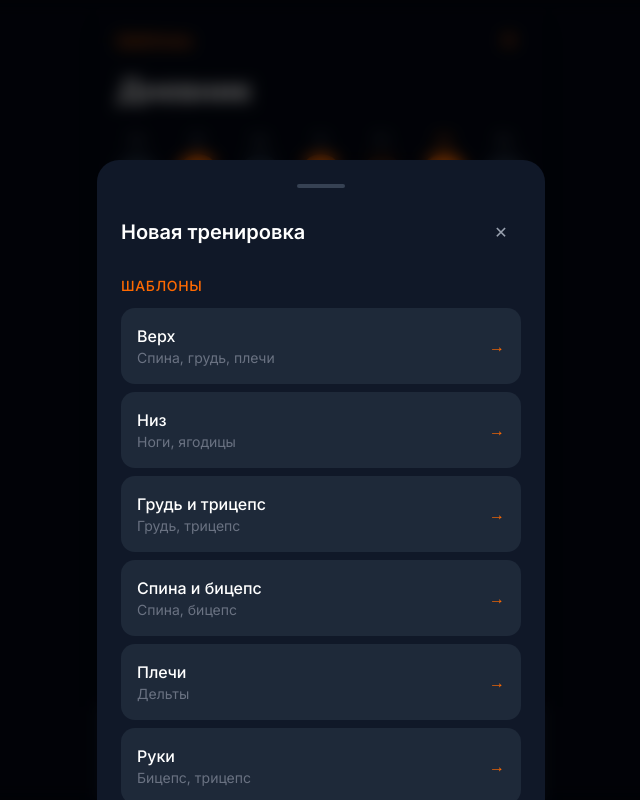
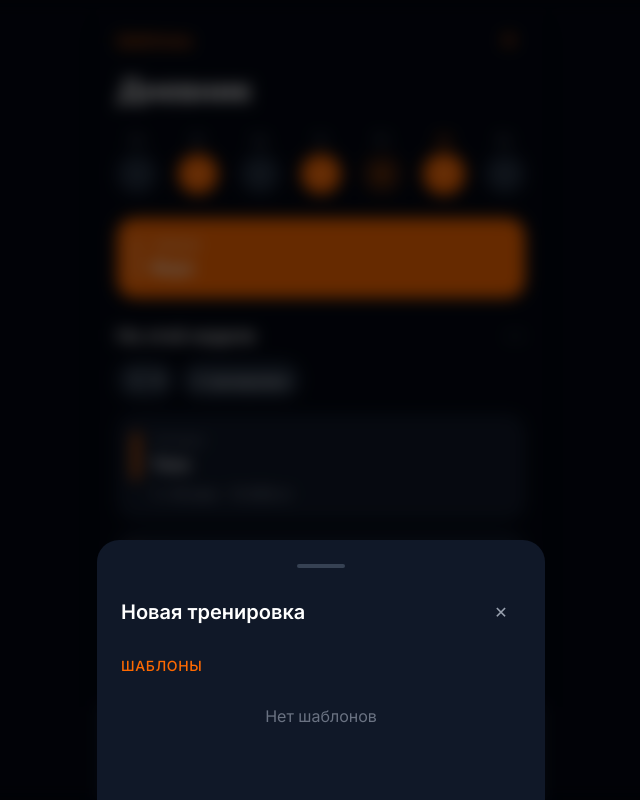
Before and after one commit to Tomasito133/FitSuperDuperApp, a Next.js app: page / in a window 1280 px wide. Both pictures are taken after a click on the button 828 px from the left and 40 px from the top of the page. Shown: the top 800 px of the page, without its empty margins (319-959 px from the left). Built offline with nearby package versions, Linux system fonts and the light colour scheme.

Commit message:
Sync templates modal with localStorage - show actual templates

```diff
--- a/src/app/page.tsx
+++ b/src/app/page.tsx
@@ -53,17 +53,6 @@ interface WorkoutTemplate {
   name: string;
   muscleGroup: string;
 }
-
-// Шаблоны тренировок
-const workoutTemplates: WorkoutTemplate[] = [
-  { id: "t1", name: "Верх", muscleGroup: "Спина, грудь, плечи" },
-  { id: "t2", name: "Низ", muscleGroup: "Ноги, ягодицы" },
-  { id: "t3", name: "Грудь и трицепс", muscleGroup: "Грудь, трицепс" },
-  { id: "t4", name: "Спина и бицепс", muscleGroup: "Спина, бицепс" },
-  { id: "t5", name: "Плечи", muscleGroup: "Дельты" },
-  { id: "t6", name: "Руки", muscleGroup: "Бицепс, трицепс" },
-  { id: "t7", name: "Ноги", muscleGroup: "Квадрицепс, бицепс бедра" },
-];
 
 // Мок-данные
 const weekDays: DayStatus[] = [
@@ -131,6 +120,23 @@ const initialWeekSections: WeekSection[] = [
   },
 ];
 
+// Ключ для шаблонов (тот же, что и на странице templates)
+const TEMPLATES_KEY = "workout_templates";
+
+// Загрузка шаблонов из localStorage
+function loadTemplatesFromStorage() {
+  if (typeof window === "undefined") return [];
+  const saved = localStorage.getItem(TEMPLATES_KEY);
+  if (saved) {
+    try {
+      return JSON.parse(saved);
+    } catch {
+      return [];
+    }
+  }
+  return [];
+}
+
 // Загрузка данных тренировки из localStorage
 function loadWorkoutFromStorage(workoutId: string): WorkoutDetail | null {
   if (typeof window === "undefined") return null;
@@ -168,6 +174,7 @@ export default function JournalPage() {
 
   // Состояние для модалки шаблонов
   const [isTemplatesOpen, setIsTemplatesOpen] = useState(false);
+  const [templates, setTemplates] = useState<any[]>([]);
   const [pastWorkouts, setPastWorkouts] = useState<Workout[]>([]);
 
   // Состояние для редактирования названия тренировки
@@ -177,6 +184,9 @@ export default function JournalPage() {
   // Загружаем актуальные данные при монтировании
   useEffect(() => {
     const loadWorkoutData = () => {
+      // Загружаем шаблоны
+      setTemplates(loadTemplatesFromStorage());
+
       setWeekSections(prevSections =>
         prevSections.map(section => ({
           ...section,
@@ -516,7 +526,10 @@ export default function JournalPage() {
             <div className="mb-8">
               <h3 className="text-orange-500 text-sm font-medium mb-3 uppercase tracking-wider">Шаблоны</h3>
               <div className="space-y-2">
-                {workoutTemplates.map((template) => (
+                {templates.length === 0 ? (
+                  <p className="text-gray-500 text-center py-4">Нет шаблонов</p>
+                ) : (
+                  templates.map((template: any) => (
                     <button
                       key={template.id}
                       onClick={() => handleCreateFromTemplate(template)}
@@ -530,7 +543,8 @@ export default function JournalPage() {
                         <span className="text-orange-500">→</span>
                       </div>
                     </button>
-                ))}
+                  ))
+                )}
               </div>
             </div>
 
```
Lines whose indentation alone changed are shown as unchanged.
